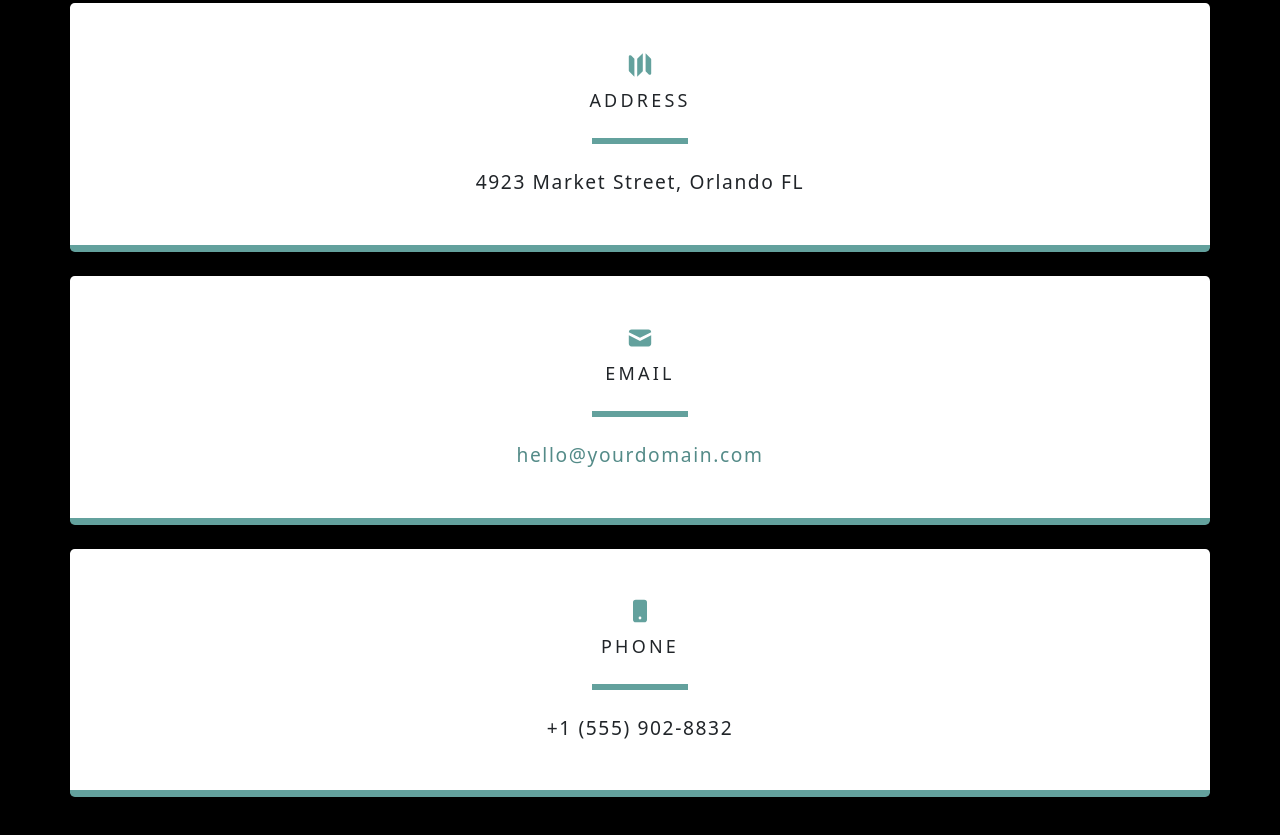
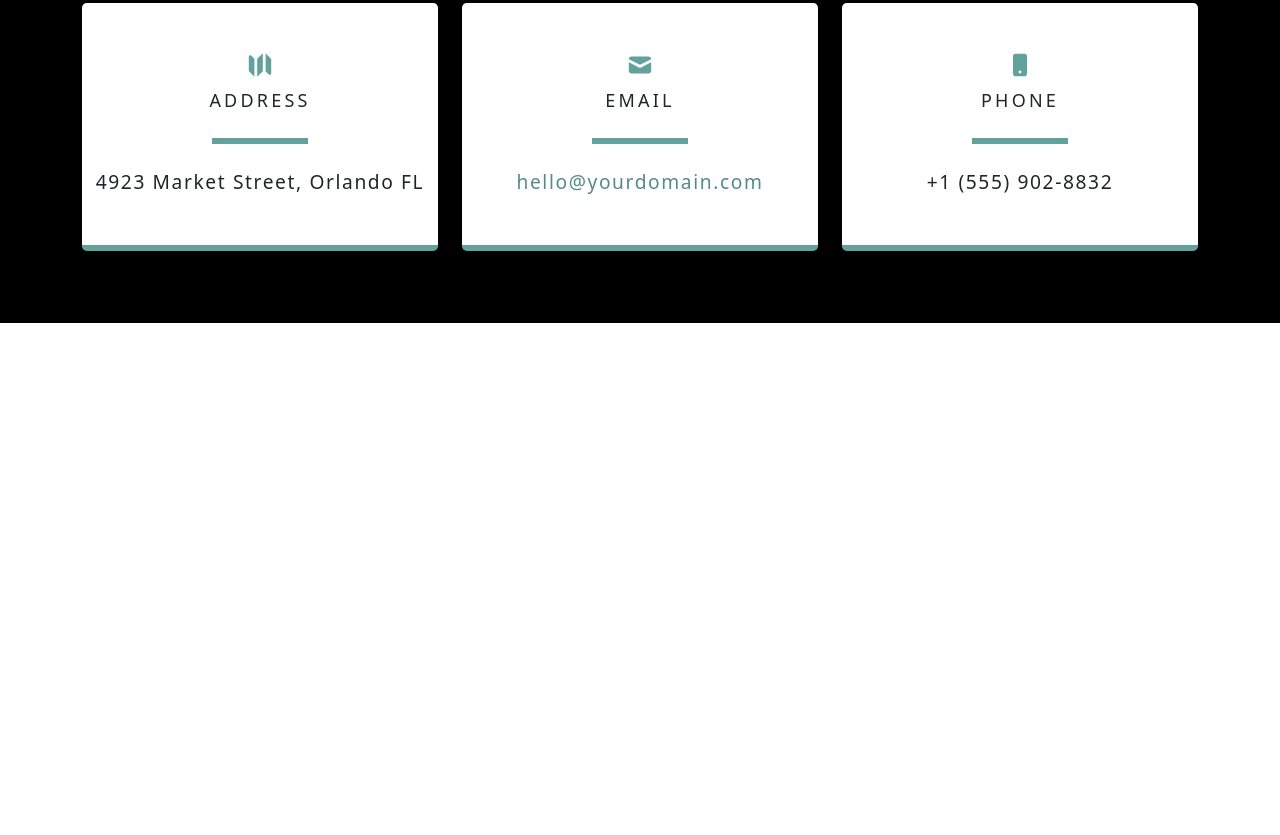
Before and after one commit to SEBahari/GrayScale, a plain HTML site: page index.html in a window 1280 px wide. Shown: the part 3469-4304 px from the top of the page. After the commit the page ends 3792 px from the top, so only its background shows below. Drawn offline with Linux system fonts and the light colour scheme.

Commit message:
styling contact-us section for desktop size

```diff
--- a/css/style.css
+++ b/css/style.css
@@ -468,6 +468,14 @@ section.about .ipad {
   .subscribe .email-box button {
     padding: .75rem;
   }
+
+  .contact-us .box {
+    border-bottom: 6px solid #63A19D;
+  }
+
+  .contact-us .divider{
+    width: 6rem;
+  }
 }
 
 /*************************************  /Contact Us  */
--- a/index.html
+++ b/index.html
@@ -137,10 +137,11 @@
       </div>
     </div>
   </div>
-  <div class="contact-us p-4 p-sm-5">
+  <div class="contact-us p-4 px-lg-0 p-sm-5">
     <div class="container">
-      <div class="row">
-        <div class="col-12 text-center py-5 mb-4 rounded-3 box bg-white">
+      <div class="row g-lg-4">
+        <div class="col-12 col-lg-4 ">
+          <div class=" text-center py-5 mb-4 rounded-3 box bg-white">
             <div class="icon mb-2">
               <svg xmlns="http://www.w3.org/2000/svg"
                    viewBox="0 0 20 20"
@@ -156,7 +157,9 @@
             <div class="divider my-4"></div>
             <div class="text">4923 Market Street, Orlando FL</div>
           </div>
-        <div class="col-12 text-center py-5 mb-4 rounded-3 box bg-white">
+        </div>
+        <div class="col-12 col-lg-4">
+          <div class="text-center py-5 mb-4 rounded-3 box bg-white">
             <div class="icon mb-2">
               <svg xmlns="http://www.w3.org/2000/svg"
                    viewBox="0 0 20 20"
@@ -171,7 +174,9 @@
             <div class="divider my-4"></div>
             <div class="text"><a href="mailto:hello@yourdomain.com">hello@yourdomain.com</a></div>
           </div>
-        <div class="col-12 text-center py-5 mb-4 rounded-3 box bg-white">
+        </div>
+        <div class="col-12 col-lg-4">
+          <div class="text-center py-5 mb-4 rounded-3 box bg-white">
             <div class="icon mb-2">
               <svg xmlns="http://www.w3.org/2000/svg"
                    viewBox="0 0 20 20"
@@ -190,6 +195,7 @@
         </div>
       </div>
     </div>
+  </div>
 </section>
 
 <script src="js/bootstrap/bootstrap.bundle.js"></script>
```
Lines whose indentation alone changed are shown as unchanged.
